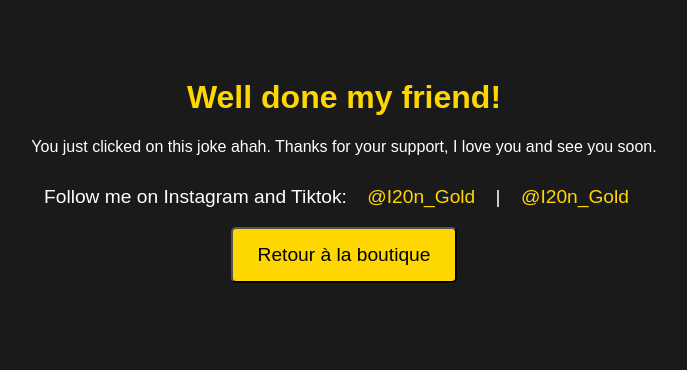
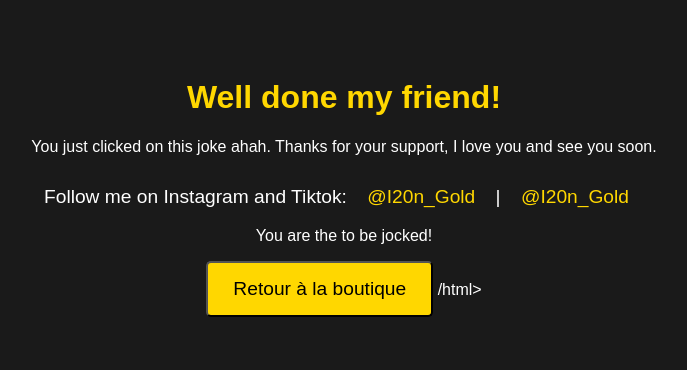
Before and after one commit to ArukaHouse/I20n_Gold, a plain HTML site: page page3.html in a window 1280 px wide. Shown: the whole page, without its empty margins (296-983 px from the left). Drawn offline with Linux system fonts and the light colour scheme.

Commit message:
Update page3.html

```diff
--- a/page3.html
+++ b/page3.html
@@ -41,13 +41,22 @@
         <a href="https://www.instagram.com/I20n_Gold" target="_blank">@I20n_Gold</a> |
         <a href="https://www.tiktok.com/@I20n_Gold" target="_blank">@I20n_Gold</a>
     </p>
+
+    <p>You are the <span id="clickNumber"></span> to be jocked!</p>
+
     <button class="button" onclick="goBack()">Retour à la boutique</button>
 
     <script>
+        // Récupérer le nombre de clics stocké
+        let clickCount = localStorage.getItem('clickCount');
+
+        // Afficher le message avec le nombre de clics
+        document.getElementById('clickNumber').textContent = clickCount;
+
         // Fonction pour revenir à la première page
         function goBack() {
             window.location.href = 'index.html';
         }
     </script>
 </body>
-</html>
+</html>/html>
```
